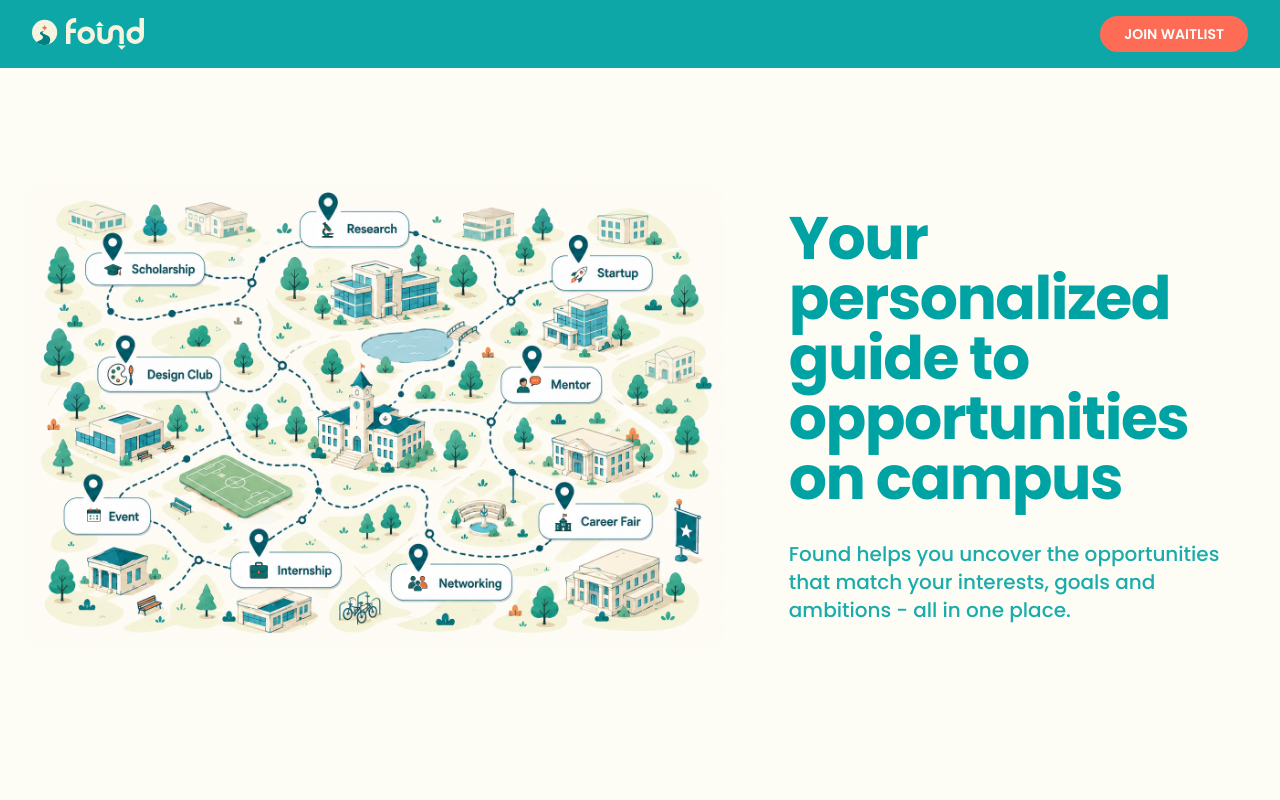
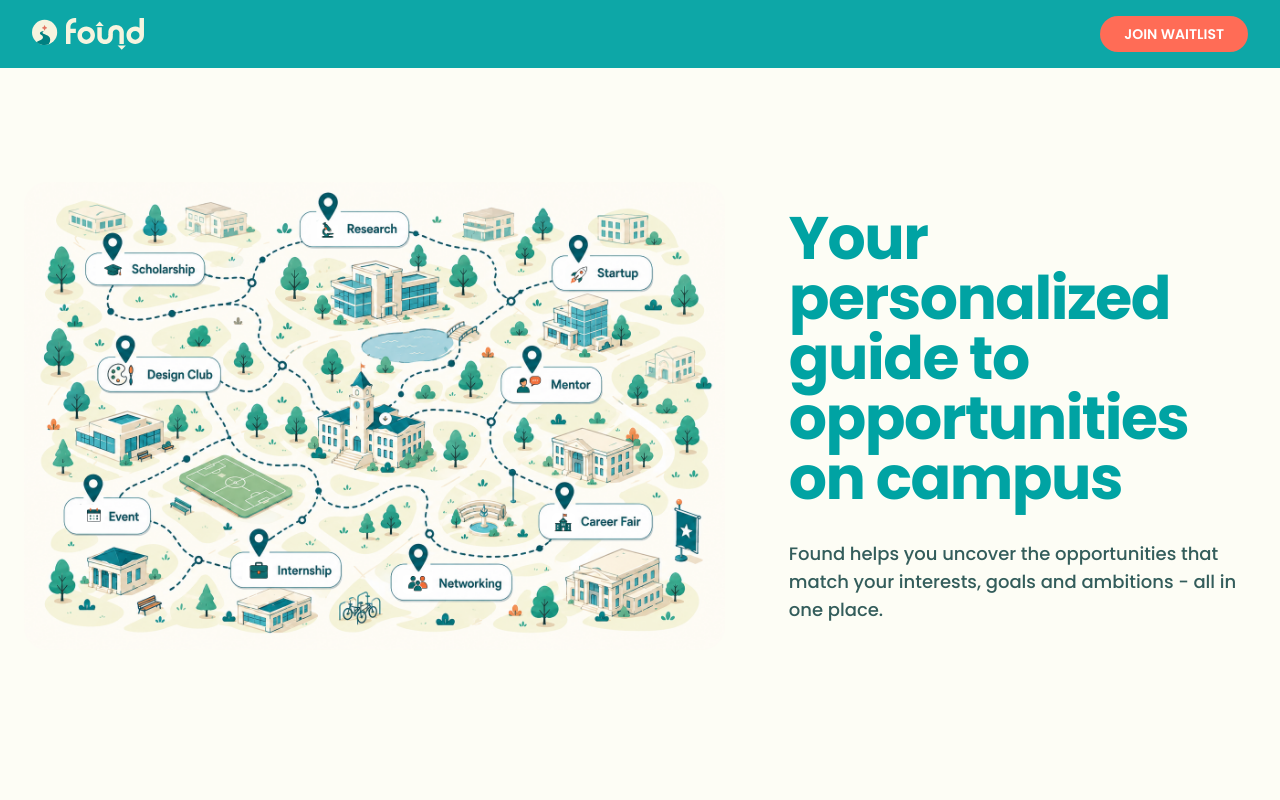
Before and after one commit to found0000/found, a React (Vite) app: page / in a window 1280 px wide. Shown: the top 800 px of the page. Built offline with nearby package versions, Linux system fonts and the light colour scheme.

Commit message:
subline text

```diff
--- a/src/components/Hero.jsx
+++ b/src/components/Hero.jsx
@@ -74,7 +74,7 @@ const Hero = () => {
           <h1 className="text-4xl md:text-5xl lg:text-6xl font-bold text-primary-teal leading-tight tracking-tight">
             Your personalized guide to opportunities on campus
           </h1>
-          <p className="text-lg md:text-xl text-primary-teal/90 font-medium leading-relaxed max-w-lg">
+          <p className="text-base md:text-lg text-dark-teal/80 font-medium leading-relaxed max-w-lg">
             Found helps you uncover the opportunities that match your interests, goals and ambitions - all in one place.
           </p>
         </div>
```
